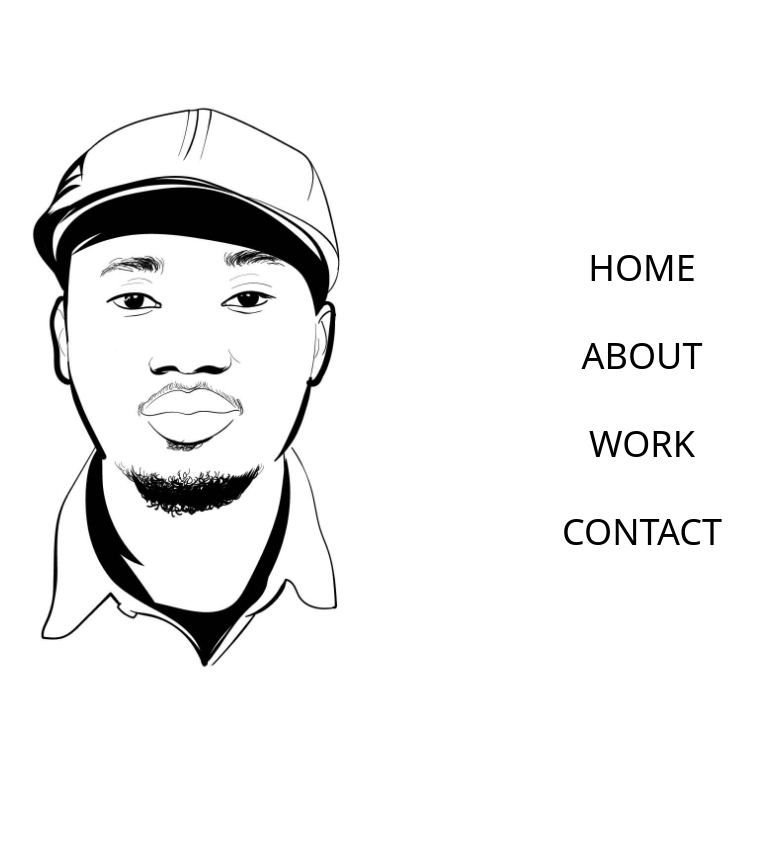
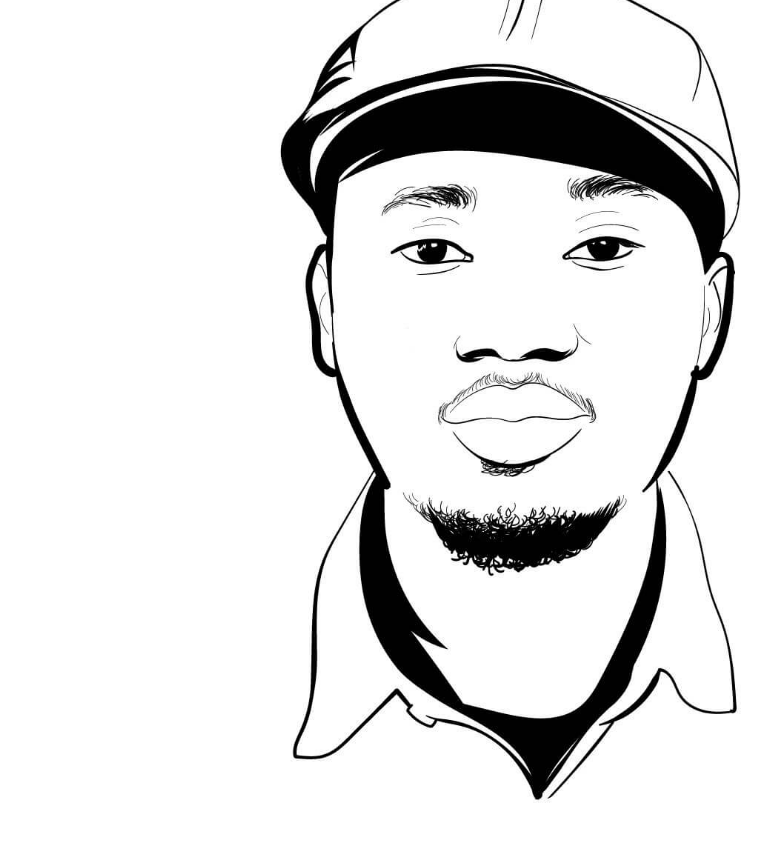
Before and after one commit to awengatem/portfolio-w, a React (Vite) app in the folder frontend/: page / in a window 1280 px wide. Shown: the top 842 px of the page, without its empty margins (142-914 px from the left). Before the commit the page ends 800 px from the top, so only its background shows below. Built offline with nearby package versions, Linux system fonts and the light colour scheme.

Commit message:
updated home section

```diff
--- a/frontend/src/components/Home.jsx
+++ b/frontend/src/components/Home.jsx
@@ -1,32 +1,27 @@
+import { NavLink } from 'react-router-dom';
 import myProfile from '../assets/profile.jpeg';
 
 const Home = () => {
   return (
-    <div>
-      <div className="h-screen w-screen flex items-center cursor-pointer sm:flex-col gap-[4rem] lg:flex-row">
-        <img
-          className="w-[8rem] sm:w-[100%] lg:w-[50%]"
-          src={myProfile}
-          alt=""
-        />
-        <div className="text-4xl uppercase group">
-          <ul className="flex items-center justify-center gap-[3rem] sm:flex-row md:flex-col lg:flex-col">
-            <li>
-              <a href="#">Home</a>
-            </li>
-            <li>
-              <a href="#">About</a>
-            </li>
-            <li>
-              <a href="#">Work</a>
-            </li>
-            <li>
-              <a href="#">Contact</a>
-            </li>
+    <div className="transition-duration: 150ms">
+      <div className="flex flex-col items-center justify-center scale-90 md:flex-row md:scale-75 md:w-full md:h-screen lg:scale-75 group">
+        {/* Image Section */}
+        <div>
+          <img className="cursor-pointer" src={myProfile} alt="Profile" />
+        </div>
+
+        {/* Hidden UL Section */}
+        <div className="hidden group-hover:block opacity-0 group-hover:opacity-100 transition-opacity duration-300 ease-in-out">
+          <ul className="flex items-center justify-center gap-4 text-3xl md:text-4xl md:flex-col md:gap-[5rem] lg:text-6xl">
+            <NavLink to="/home">Home</NavLink>
+            <NavLink to="/about">About</NavLink>
+            <NavLink to="/work">Work</NavLink>
+            <NavLink to="/contact">Contact</NavLink>
           </ul>
         </div>
       </div>
     </div>
   );
 };
+
 export default Home;
```
